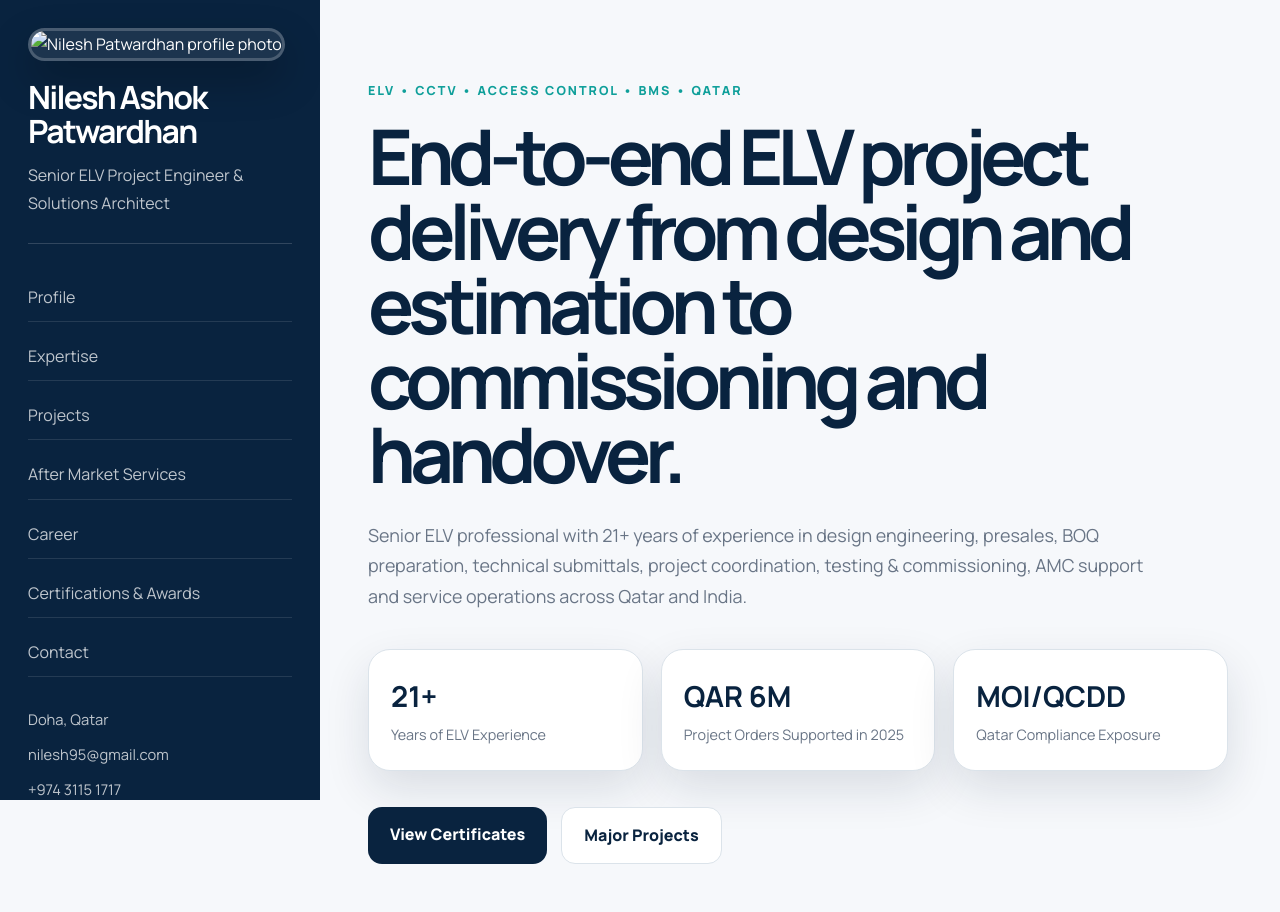
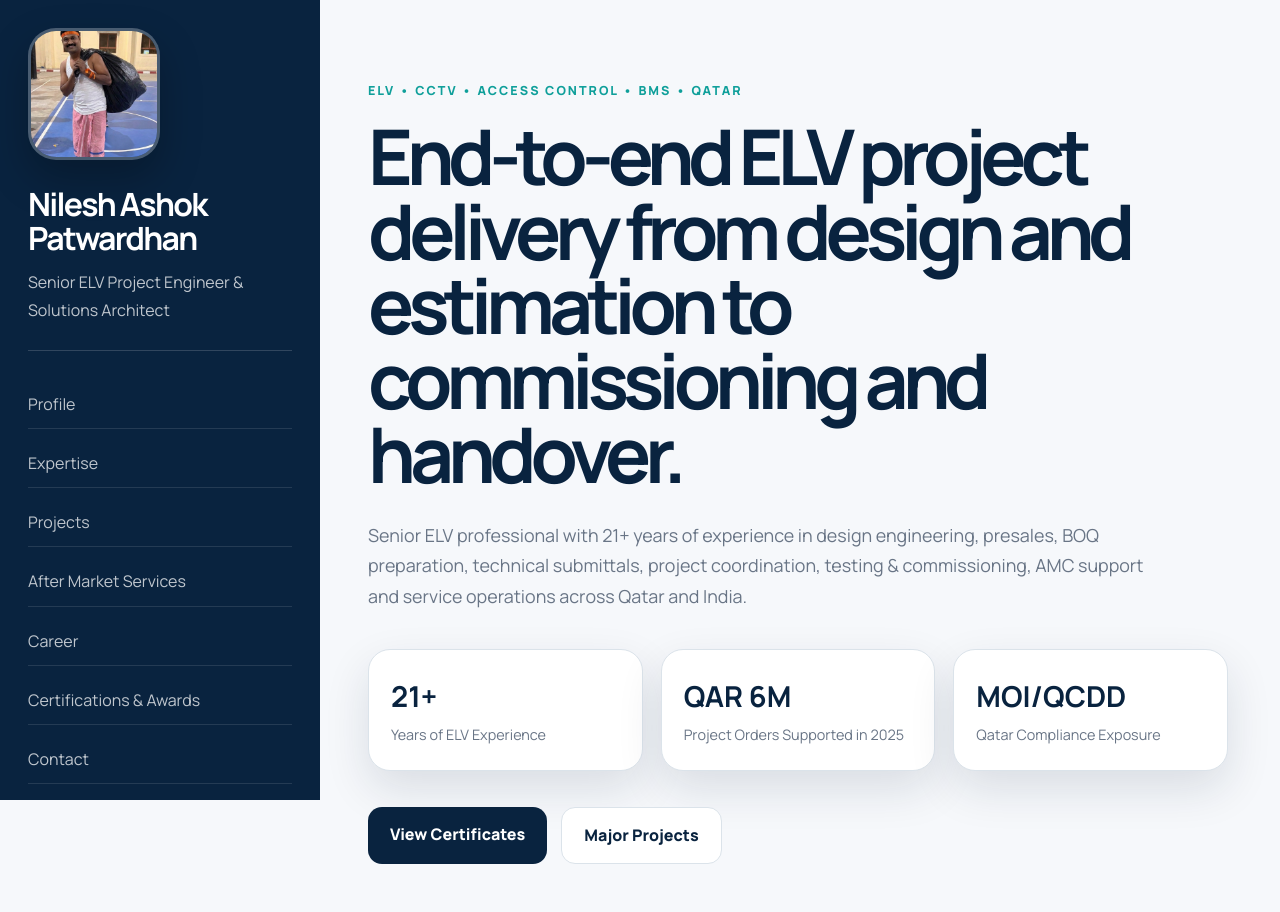
Before and after one commit to Usama890-lab/nilesh-patwardhan-portfolio, a plain HTML site: page index.html in a window 1280 px wide. Shown: the top 912 px of the page. Drawn offline with Linux system fonts and the light colour scheme.

Commit message:
Update index.html

```diff
--- a/index.html
+++ b/index.html
@@ -16,7 +16,7 @@
   <aside class="sidebar">
     <div>
       <div class="profile-card">
-        <img src="assets/profile3.png"
+        <img src="assets/profile3.jpg"
      alt="Nilesh Patwardhan profile photo"
      class="profile-photo">
         <h1>Nilesh Ashok Patwardhan</h1>
```
